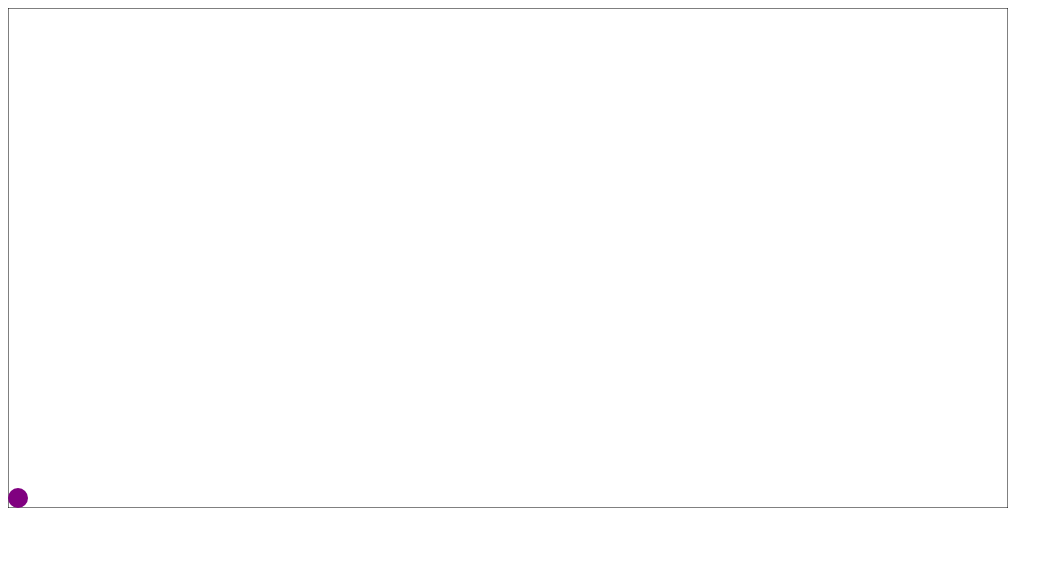
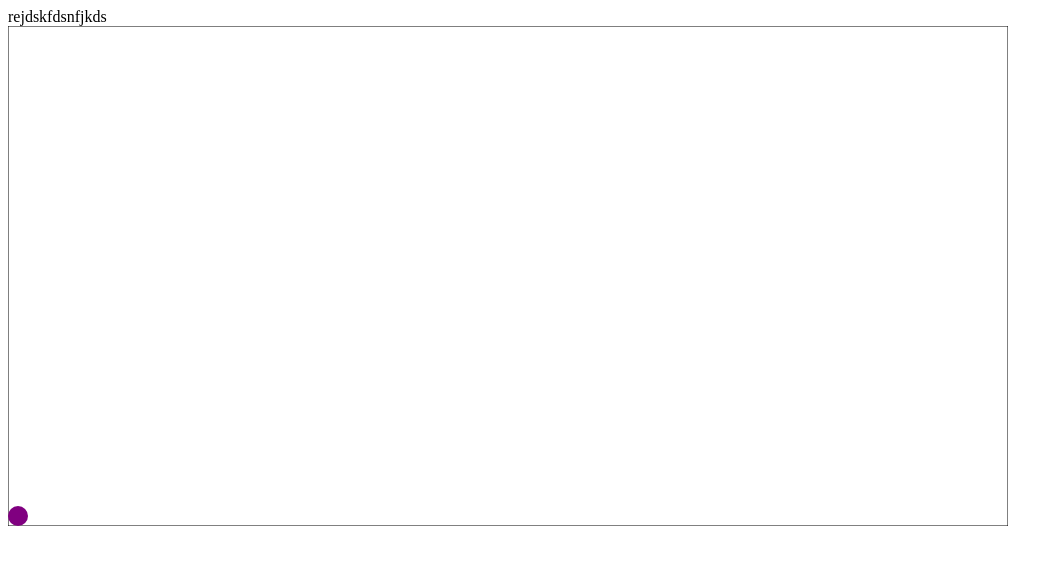
Before and after one commit to MolassesScrum/Game-Project, a plain HTML site: page ogGame.html in a window 1280 px wide. Shown: the whole page, without its empty margins (0-1063 px from the left). Drawn offline with Linux system fonts and the light colour scheme.

Commit message:
Update ogGame.html

```diff
--- a/ogGame.html
+++ b/ogGame.html
@@ -6,7 +6,7 @@
 </head>
 <body>
 <section>
-
+  rejdskfdsnfjkds
 <div>
 <canvas id="canvas" width="1000" height="500">
 This text is displayed if your browser does not support HTML5 Canvas.
```
